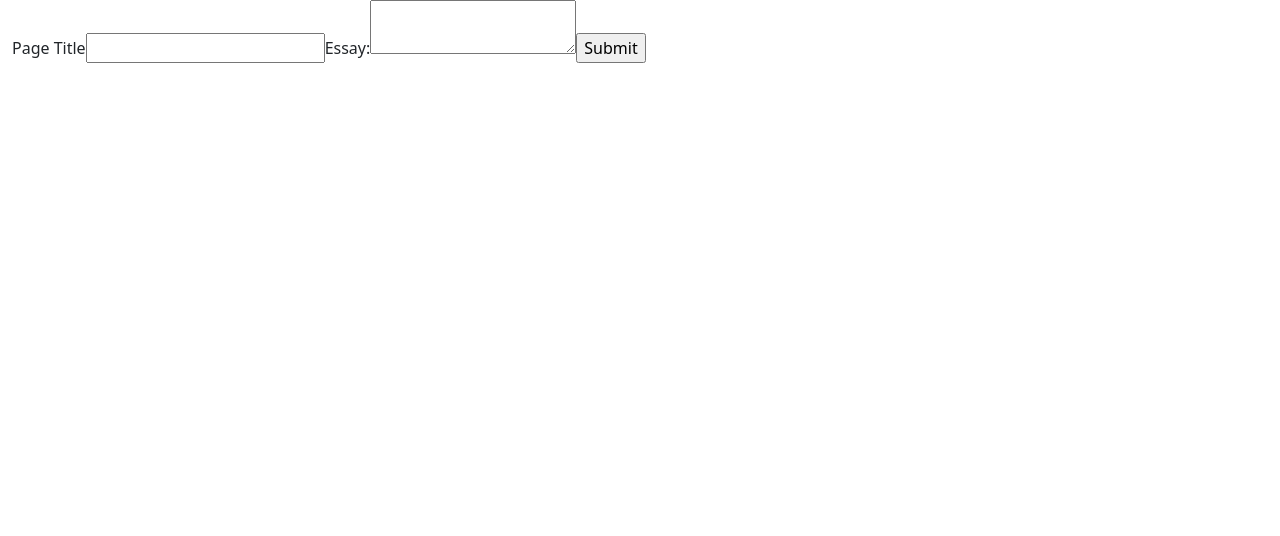
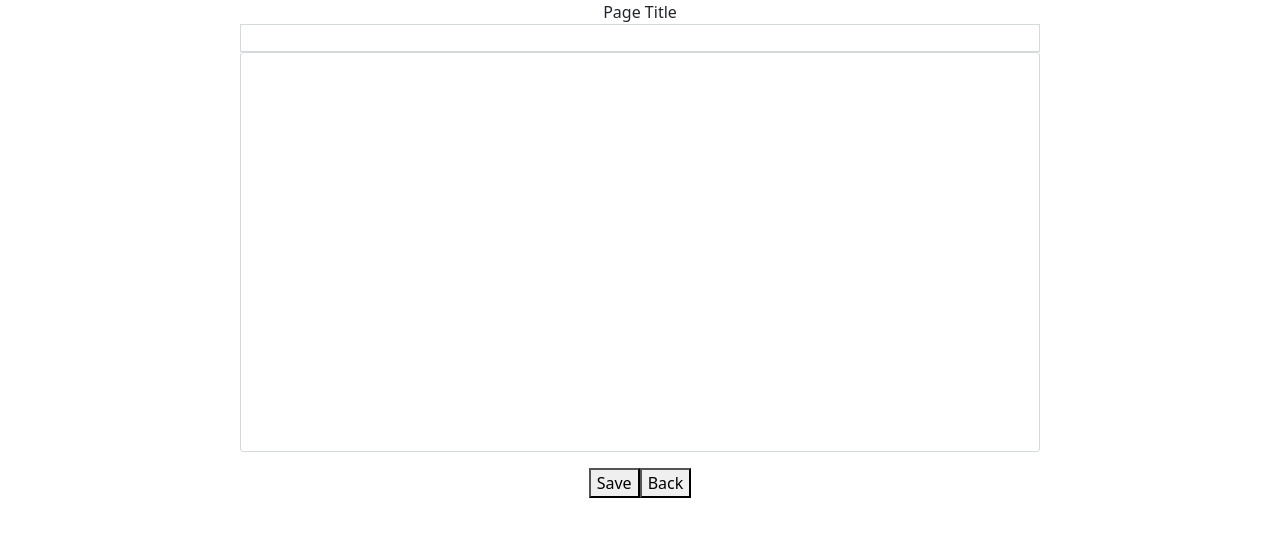
Before and after one commit to arunjoseexpedia/storyBook, a React (Create React App) app: page / in a window 1280 px wide. Both pictures are taken after a click on the button "Add New Page +". Shown: the top 536 px of the page. Built offline with nearby package versions, Linux system fonts and the light colour scheme.

Commit message:
page Title page

```diff
--- a/src/AddStory.js
+++ b/src/AddStory.js
@@ -1,16 +1,23 @@
 export default function AddStory() {
   return (
     <div className="container-fluid">
-      <form>
+      <form align="center">
+        <div>
           <label>
             Page Title
-          <input type="text" required />
+            <br />
+            <input className="pagetitle" type="text" required />
           </label>
+        </div>
+        <div>
           <label>
-          Essay:
             <textarea> </textarea>
           </label>
-        <input type="submit" value="Submit" />
+        </div>
+        <div>
+          <button type="submit">Save</button>
+          <button type="submit">Back</button>
+        </div>
       </form>
     </div>
   );
--- a/src/styles.css
+++ b/src/styles.css
@@ -8,6 +8,21 @@
 .height-80 {
   height: 80px;
 }
+.pagetitle {
+  border: 1px solid #d6d9dc;
+  min-width: 800px;
+}
 .activedata {
   background-color: #ccc;
 }
+textarea {
+  font-family: "Helvetica", "Arial", sans-serif;
+  font-size: 14px;
+  border: 1px solid #d6d9dc;
+  border-radius: 3px;
+  min-width: 800px;
+  min-height: 400px;
+  margin-bottom: 10px;
+  padding: 7px;
+  resize: none;
+}
```
Lines whose indentation alone changed are shown as unchanged.
